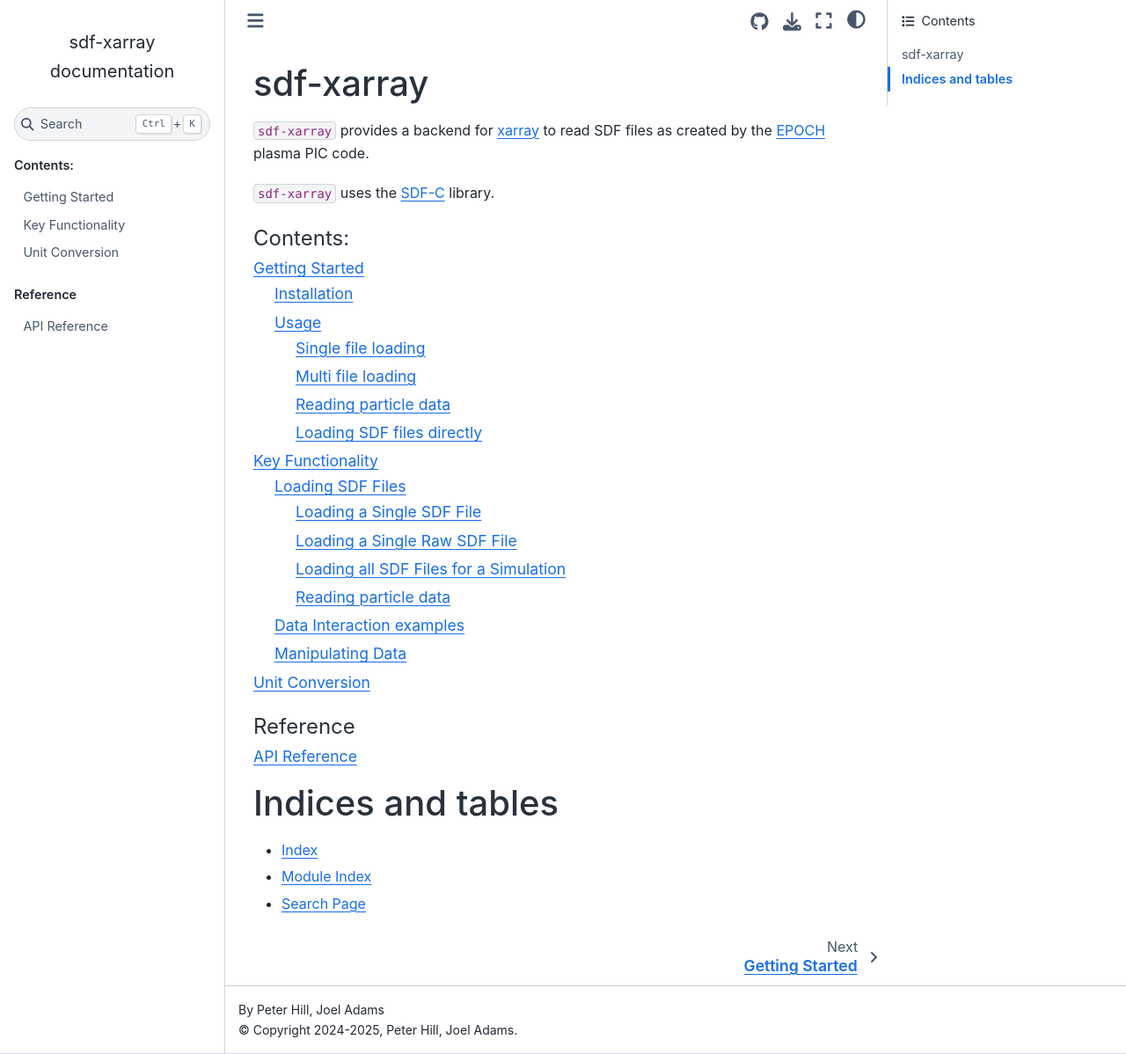
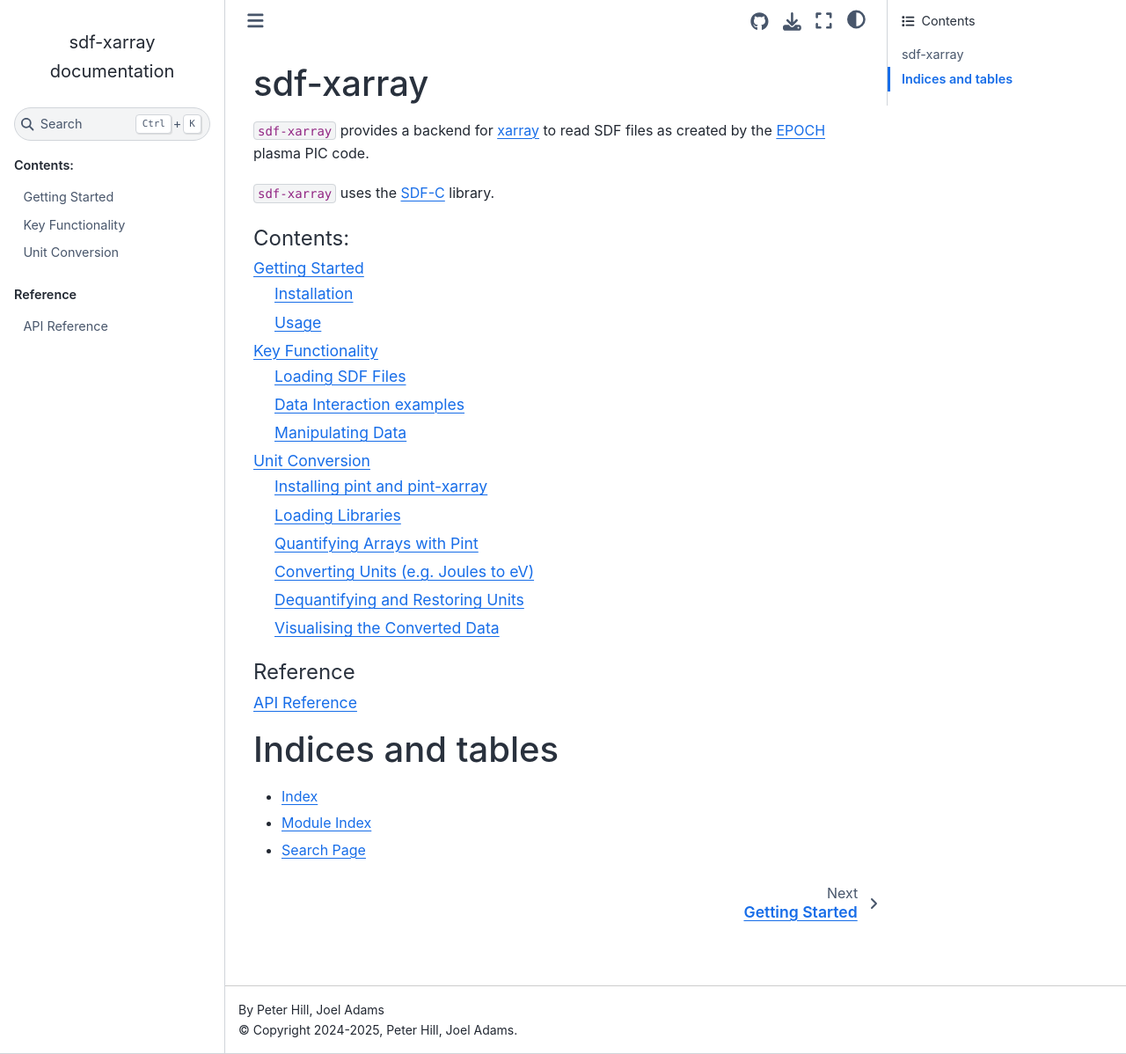
Before and after one commit to PlasmaFAIR/sdf-xarray, a Sphinx documentation site: the page built from docs/index.rst, in a window 1280 px wide and 1198 px high. Shown: the whole window at 88% size. Built offline with Sphinx 7.4.7 and the Sphinx Book theme 1.1.4, drawn with Linux system fonts in a browser that asks for light colours; some of the changed lines change nothing that is shown.

Commit message:
update formatting on unit conversion

```diff
--- a/docs/index.rst
+++ b/docs/index.rst
@@ -9,7 +9,7 @@
 
 
 .. toctree::
-   :maxdepth: 3
+   :maxdepth: 2
    :caption: Contents:
 
    Getting Started <getting_started>
--- a/docs/unit_conversion.rst
+++ b/docs/unit_conversion.rst
@@ -4,22 +4,43 @@
 Unit Conversion
 ===============
 
-``sdf-xarray`` will always attempt to acquire the units for a given dataset from an SDF file and convert them into a ``xarray.Dataset`` attribute called ``units``. This approach is normally fine for most users however we can take this a step further and look to unit conversion using a library called `pint <https://pint.readthedocs.io/en/stable/getting/index.html>`_. This library allows us to specify the units of a given array and convert them to another array which is incredibly handy. We can however take this a step further and utilise the `pint-xarray <https://pint-xarray.readthedocs.io/en/latest/>`_ library which allows us to infer units from an ``xarray.Dataset.attrs`` directly while retaining all the information about ``xarray.Dataset``.
+The ``sdf-xarray`` package automatically attempts to extract the units for each dataset from an SDF file and stores them as an :class:`xarray.Dataset` attribute called ``"units"``.
 
-To install the pint libraries you can simply run the following optional dependency pip command which will install both the ``pint`` and ``pint-xarray`` libraries.
+While this is sufficient for most use cases, we can enhance this functionality using the `pint <https://pint.readthedocs.io/en/stable/getting/index.html>`_. This library allows us to specify the units of a given array and convert them to another array which is incredibly handy. We can however take this a step further and utilise the `pint-xarray <https://pint-xarray.readthedocs.io/en/latest/>`_ library which allows us to infer units from an :attr:`xarray.Dataset.attrs` directly while retaining all the information about :class:`xarray.Dataset`.
 
-.. code-block:: bash
 
-    pip install "sdf_xarray[pint]"
+Installing pint and pint-xarray
+~~~~~~~~~~~~~~~~~~~~~~~~~~~~~~~
 
-In the following example we will extract the time-resolved total particle energy of electrons which is measured in Joules and convert it to electron volts.
+To install the pint libraries you can simply run the following optional dependency pip command which will install both the ``pint`` and ``pint-xarray`` libraries. You can install these optional dependencies via pip:
+
+.. code:: console
+
+    $ pip install "sdf_xarray[pint]"
+
+Loading Libraries
+~~~~~~~~~~~~~~~~~
+
+First we need to load all the necessary libraries. It's important to import the ``pint_xarray`` library explicitly, even if it appears unused. Without this import, the ``xarray.Dataset.pint`` accessor will not be initialised.
 
 .. ipython:: python
 
     import xarray as xr
     from sdf_xarray import SDFPreprocess
-    # If this isn't imported then pint doesn't work
     import pint_xarray
+
+In the following example we will extract the time-resolved total particle energy of electrons which is measured in Joules and convert it to electron volts.
+
+Quantifying Arrays with Pint
+~~~~~~~~~~~~~~~~~~~~~~~~~~~~
+
+.. warning:: Be aware that unless you're using ``dask`` this will load the data into memory. To avoid that, consider converting to ``dask`` first (e.g. using chunk).
+
+When using ``pint-xarray``, the library attempts to infer units from the ``"units"`` attribute on each :class:`xarray.DataArray`. Alternatively, you can also specify the units yourself by passing a string into the ``xarray.Dataset.pint.quantify()`` function call i.e. ``xarray.Dataset.pint.quantify("J")``. Once the type is inferred the original :class:`xarray.DataArray` will be converted to a :class:`pint.Quantity` and the ``"units"`` attribute will be removed.
+
+.. note:: Quantification does not alter the underlying data and can be reversed at any time using ``.pint.dequantify()``.
+
+.. ipython:: python
 
     ds = xr.open_mfdataset("tutorial_dataset_1d/*.sdf", preprocess=SDFPreprocess())
 
@@ -27,31 +48,40 @@
 
     total_particle_energy_ev = ds["Total_Particle_Energy_Electron"].pint.quantify()
 
-    # The units have now disappeared and the regular array has been replaced by a Quantity
     total_particle_energy_ev
 
 
-Now that this dataset has been converted a ``pint.Quantity`` we can check it's units and dimensionality
+Now that this dataset has been converted a :class:`pint.Quantity`, we can check it's units and dimensionality
 
 .. ipython:: python
 
     total_particle_energy_ev.pint.units
     total_particle_energy_ev.pint.dimensionality
 
-We can now convert it to electron volts utilising the ``pint.Quantity.to`` function
+
+Converting Units (e.g. Joules to eV)
+~~~~~~~~~~~~~~~~~~~~~~~~~~~~~~~~~~~~
+
+We can now convert it to electron volts utilising the :attr:`pint.Quantity.to` function
 
 .. ipython:: python
 
     total_particle_energy_ev = total_particle_energy_ev.pint.to("eV")
 
-Prior to plotting we want to get the units back into the ``xarray.Dataset.attrs`` so that it can be picked up by xarray. While this step isn't necessary it does format the ``units`` attribute as ``"eV"`` instead of ``"electron_volt"``. Other formats are available in the `pint formatting <https://pint.readthedocs.io/en/stable/user/formatting.html>`_ documentation.
+Dequantifying and Restoring Units
+~~~~~~~~~~~~~~~~~~~~~~~~~~~~~~~~~
+
+Although this step is optional, it demonstrates how to control the formatting of the restored ``"units"`` attribute. If no format is specified, the unit will be set to ``"electron_volt"`` instead of ``"eV"``. The ``format="~P"`` option shortens the unit string. For more options, see the `Pint formatting documentation <https://pint.readthedocs.io/en/stable/user/formatting.html>`_.
 
 .. ipython:: python
 
     total_particle_energy_ev = total_particle_energy_ev.pint.dequantify(format="~P")
     total_particle_energy_ev
 
-To visualise this has worked we can plot the two ``xarray.Dataset``
+Visualising the Converted Data
+~~~~~~~~~~~~~~~~~~~~~~~~~~~~~~
+
+To confirm the conversion has worked correctly, we can plot the original and converted :class:`xarray.Dataset` side by side:
 
 .. ipython:: python
 
```
